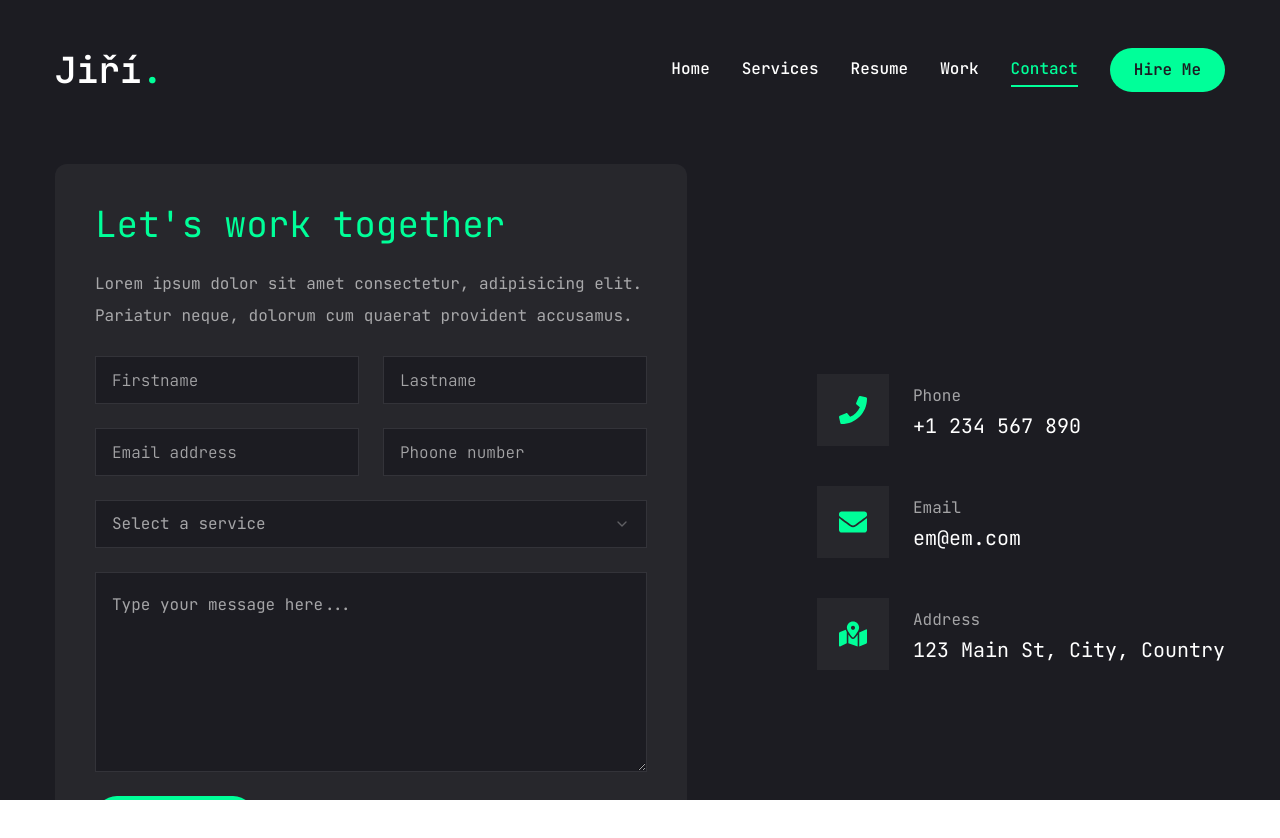
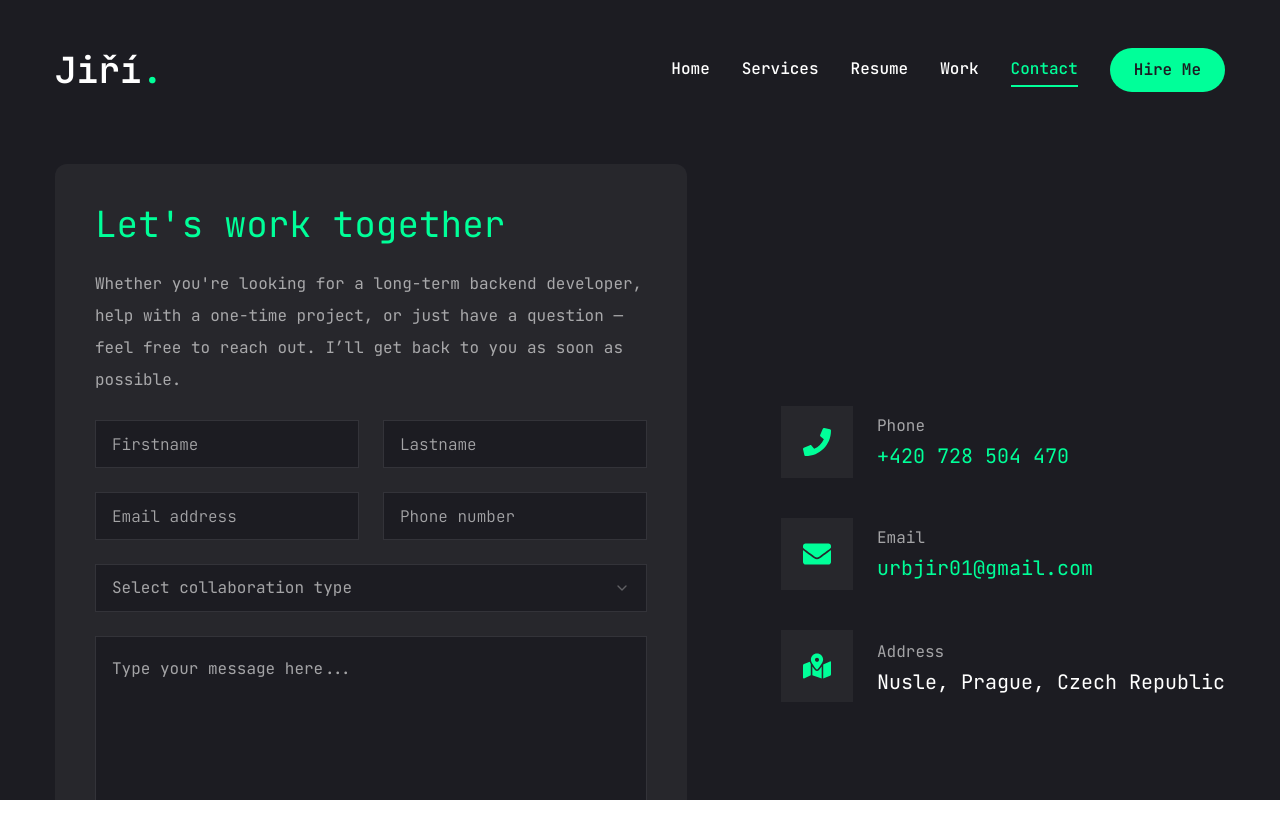
Before and after one commit to Leoric01/my-landing-page, a Next.js app: page /contact in a window 1280 px wide. Shown: the top 838 px of the page. Built offline with nearby package versions, Linux system fonts and the light colour scheme.

Commit message:
contact form - alespon na local email app, nastavba na email.js

```diff
--- a/app/contact/page.jsx
+++ b/app/contact/page.jsx
@@ -16,6 +16,7 @@ import {
 
 import { FaPhone, FaEnvelope, FaMapMarkedAlt } from "react-icons/fa";
 import { motion } from "framer-motion";
+import emailjs from "emailjs-com";
 
 const info = [
   {
@@ -31,10 +32,23 @@ const info = [
   {
     icon: <FaMapMarkedAlt />,
     title: "Address",
-    description: "123 Main St, City, Country",
+    description: "Nusle, Prague, Czech Republic",
   },
 ];
+const sendEmail = (e) => {
+  e.preventDefault();
 
+  emailjs.sendForm("your_service_id", "your_template_id", e.target, "your_user_id").then(
+    (result) => {
+      console.log(result.text);
+      alert("Message sent successfully!");
+    },
+    (error) => {
+      console.log(error.text);
+      alert("Something went wrong.");
+    }
+  );
+};
 const Contact = () => {
   return (
     <motion.section
@@ -49,29 +63,37 @@ const Contact = () => {
         <div className="flex flex-col xl:flex-row gap-[30px]">
           {/*form */}
           <div className="xl:w-[54%] order-2 xl:order-none">
-            <form className="flex flex-col gap-6 p-10 bg-[#27272c] rounded-xl" action="">
+            <form
+              className="flex flex-col gap-6 p-10 bg-[#27272c] rounded-xl"
+              action="mailto:urbjir01@gmail.com"
+              method="POST"
+              encType="text/plain"
+            >
               <h3 className="text-4xl text-accent">Let's work together</h3>
               <p className="text-white/60">
-                Lorem ipsum dolor sit amet consectetur, adipisicing elit. Pariatur neque, dolorum cum quaerat provident
-                accusamus.
+                Whether you're looking for a long-term backend developer, help with a one-time project, or just have a
+                question — feel free to reach out. I’ll get back to you as soon as possible.
               </p>
+
               <div className="grid grid-cols-1 md:grid-cols-2 gap-6">
                 <Input type="firstname" placeholder="Firstname" />
                 <Input type="lastname" placeholder="Lastname" />
                 <Input type="email" placeholder="Email address" />
-                <Input type="phone" placeholder="Phoone number" />
+                <Input type="phone" placeholder="Phone number" />
               </div>
               {/* select */}
               <Select>
                 <SelectTrigger className="w-full">
-                  <SelectValue placeholder="Select a service" />
+                  <SelectValue placeholder="Select collaboration type" />
                 </SelectTrigger>
                 <SelectContent>
                   <SelectGroup>
-                    <SelectLabel>Services</SelectLabel>
-                    <SelectItem value="service1">Service 1</SelectItem>
-                    <SelectItem value="service2">Service 2</SelectItem>
-                    <SelectItem value="service3">Service 3</SelectItem>
+                    <SelectLabel>Collaboration Type</SelectLabel>
+                    <SelectItem value="full-time">Full-time cooperation</SelectItem>
+                    <SelectItem value="part-time">Part-time / long-term</SelectItem>
+                    <SelectItem value="one-time">One-time project / task</SelectItem>
+                    <SelectItem value="question">Just a question / inquiry</SelectItem>
+                    <SelectItem value="other">Other</SelectItem>
                   </SelectGroup>
                 </SelectContent>
               </Select>
@@ -91,7 +113,31 @@ const Contact = () => {
                     </div>
                     <div className="flex-1">
                       <p className="text-white/60">{item.title}</p>
-                      <h3 className="text-xl">{item.description}</h3>
+                      {item.title === "Email" ? (
+                        (() => {
+                          const user = "urbjir01";
+                          const domain = "gmail.com";
+                          const email = `${user}@${domain}`;
+                          return (
+                            <a href={`mailto:${email}`} className="text-xl text-accent hover:underline">
+                              {email}
+                            </a>
+                          );
+                        })()
+                      ) : item.title === "Phone" ? (
+                        (() => {
+                          const phoneParts = ["+420", "728", "504", "470"];
+                          const fullPhone = phoneParts.join(" ");
+                          const telHref = phoneParts.join("");
+                          return (
+                            <a href={`tel:${telHref}`} className="text-xl text-accent hover:underline">
+                              {fullPhone}
+                            </a>
+                          );
+                        })()
+                      ) : (
+                        <h3 className="text-xl">{item.description}</h3>
+                      )}{" "}
                     </div>
                   </li>
                 );
--- a/app/resume/page.jsx
+++ b/app/resume/page.jsx
@@ -13,38 +13,80 @@ const calculateExperienceYears = () => {
   return `${years}+ years`;
 };
 const experienceDuration = calculateExperienceYears();
-const about = {
-  title: "About Me",
+
+const experience = {
+  icon: "assets/resume/badge.svg",
+  title: "Experience",
   description:
-    "Motivated Java developer with hands-on backend and DevOps experience, strong work ethic, and a drive for continuous learning.",
-  info: [
+    "An overview of my professional experience, including my transition into IT development, with a background in entrepreneurship.",
+  items: [
     {
-      fieldName: "Name",
-      fieldValue: "Jiří Urban",
+      company: "TRASK Solutions a.s.",
+      position: "Java Developer",
+      duration: "Mar 2025 – Present",
     },
     {
-      fieldName: "Phone",
-      fieldValue: "phone", // marker
+      company: "Komerční banka",
+      position: "Junior Java Developer",
+      duration: "Apr 2023 – Dec 2024",
     },
     {
-      fieldName: "Email",
-      fieldValue: "email", // marker
+      company: "Green Fox Academy",
+      position: "Junior DevOps Engineer (Bootcamp Project Role)",
+      duration: "Apr 2023 – Aug 2023",
     },
     {
-      fieldName: "Experience",
-      fieldValue: experienceDuration,
+      company: "JASS A.S.",
+      position: "CNC Technologist (Laser Cutting)",
+      duration: "Jan 2022 – Apr 2022",
     },
     {
-      fieldName: "Nationality",
-      fieldValue: "Czech Republic",
+      company: "AD FIN A.S.",
+      position: "Tax Assistant",
+      duration: "Jan 2015 – Jan 2017",
     },
     {
-      fieldName: "Freelance",
-      fieldValue: "Available",
+      company: "Daily Menu s.r.o.",
+      position: "Owner / Managing Director (Gastro)",
+      duration: "Jan 2013 – Jan 2022",
+    },
+  ],
+};
+const education = {
+  icon: "/assets/resume/cap.svg",
+  title: "Education",
+  description:
+    "Overview of my educational background, including formal studies and intensive in-person and online programming courses.",
+  items: [
+    {
+      institution: "Codecademy",
+      degree: "Spring Boot Basics",
+      duration: "2024",
     },
     {
-      fieldName: "Languages",
-      fieldValue: "Czech C2 (native), English C1, Russian A2, Slovak",
+      institution: "Online Course Platform",
+      degree: "Full Stack Web Development Bootcamp",
+      duration: "2023",
+    },
+    {
+      institution: "Codecademy",
+      degree: "Front-end Track",
+      duration: "2023",
+    },
+    {
+      institution: "Green Fox Academy",
+      degree: "Java Backend Developer, Intensive (on-site) Bootcamp",
+      duration: "Apr 1 - Aug 31, 2023",
+    },
+    {
+      institution: "University of Pardubice, Faculty of Information Technology",
+      degree: "Bachelor's Program (Incomplete)",
+      duration: "2013 - 2015",
+    },
+    {
+      institution: "Christian Doppler Mathematical-Physical Grammar School",
+      degree: "High School Diploma (Graduated with Matura)",
+      duration: "Graduated 2012",
     },
   ],
 };
@@ -100,80 +142,38 @@ const skills = {
     { name: "Node.js", icon: <FaNodeJs /> },
   ],
 };
-const experience = {
-  icon: "assets/resume/badge.svg",
-  title: "Experience",
+const about = {
+  title: "About Me",
   description:
-    "An overview of my professional experience, including my transition into IT development and DevOps, with a background in entrepreneurship.",
-  items: [
+    "Motivated Java developer with hands-on backend and DevOps experience, strong work ethic, and a drive for continuous learning and improvement. I thrive in collaborative environments and am eager to contribute to innovative projects.",
+  info: [
     {
-      company: "TRASK Solutions a.s.",
-      position: "Java Developer",
-      duration: "Mar 2025 – Present",
+      fieldName: "Name",
+      fieldValue: "Jiří Urban",
     },
     {
-      company: "Komerční banka",
-      position: "Junior Java Developer",
-      duration: "Apr 2023 – Dec 2024",
+      fieldName: "Phone",
+      fieldValue: "phone", // marker
     },
     {
-      company: "Green Fox Academy",
-      position: "Junior DevOps Engineer (Bootcamp Project Role)",
-      duration: "Apr 2023 – Aug 2023",
+      fieldName: "Email",
+      fieldValue: "email", // marker
     },
     {
-      company: "JASS A.S.",
-      position: "CNC Technologist (Laser Cutting)",
-      duration: "Jan 2022 – Apr 2022",
+      fieldName: "Experience",
+      fieldValue: experienceDuration,
     },
     {
-      company: "AD FIN A.S.",
-      position: "Tax Assistant",
-      duration: "Jan 2015 – Jan 2017",
+      fieldName: "Nationality",
+      fieldValue: "Czech Republic",
     },
     {
-      company: "Daily Menu s.r.o.",
-      position: "Owner / Managing Director (Gastro)",
-      duration: "Jan 2013 – Jan 2022",
-    },
-  ],
-};
-
-const education = {
-  icon: "/assets/resume/cap.svg",
-  title: "Education",
-  description:
-    "Overview of my educational background, including formal studies and intensive in-person and online programming courses.",
-  items: [
-    {
-      institution: "Codecademy",
-      degree: "Spring Boot Basics",
-      duration: "2024",
+      fieldName: "Freelance",
+      fieldValue: "Available",
     },
     {
-      institution: "Online Course Platform",
-      degree: "Full Stack Web Development Bootcamp",
-      duration: "2023",
-    },
-    {
-      institution: "Codecademy",
-      degree: "Front-end Track",
-      duration: "2023",
-    },
-    {
-      institution: "Green Fox Academy",
-      degree: "Java Backend Developer, Intensive (on-site) Bootcamp",
-      duration: "Apr 1 - Aug 31, 2023",
-    },
-    {
-      institution: "University of Pardubice, Faculty of Information Technology",
-      degree: "Bachelor's Program (Incomplete)",
-      duration: "2013 - 2015",
-    },
-    {
-      institution: "Christian Doppler Mathematical-Physical Grammar School",
-      degree: "High School Diploma (Graduated with Matura)",
-      duration: "Graduated 2012",
+      fieldName: "Languages",
+      fieldValue: "Czech C2 (native), English C1, Russian A2, Slovak",
     },
   ],
 };
--- a/package.json
+++ b/package.json
@@ -17,6 +17,7 @@
     "@radix-ui/react-tooltip": "^1.1.6",
     "class-variance-authority": "^0.7.1",
     "clsx": "^2.1.1",
+    "emailjs-com": "^3.2.0",
     "framer-motion": "^11.15.0",
     "lucide-react": "^0.468.0",
     "next": "15.1.0",
```
Also changed, not shown: 1 other file (tests, documents, lock files or other folders).
